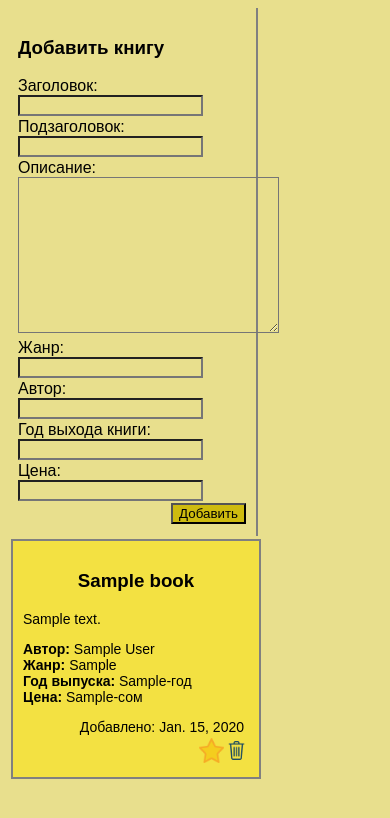
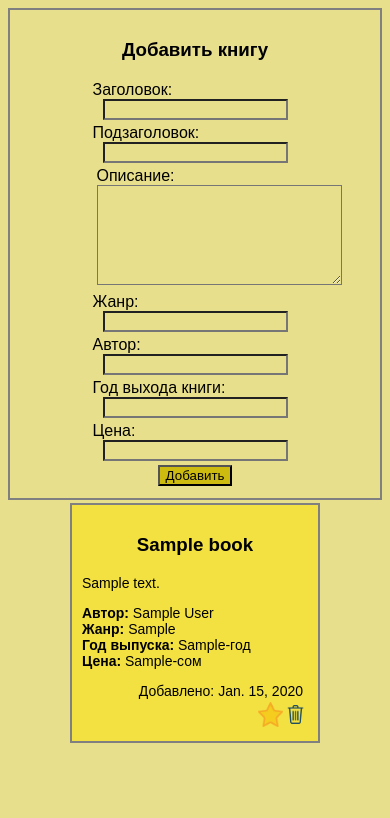
Before and after one commit to SultanZu/todo, a Django app: page /books/ in a window 390 px wide. Shown: the top 818 px of the page. Run offline with Django 3.2, Linux system fonts and the light colour scheme; tables that the repository leaves empty hold one stand-in row (values such as "Sample post").

Commit message:
make mobile version

```diff
--- a/main/static/styles/styles-books.css
+++ b/main/static/styles/styles-books.css
@@ -5,7 +5,7 @@
 body{
     background-color: #e8df8d;
     display: flex;
-    flex-wrap: wrap;
+    /* flex-wrap: wrap; */
 }
 body a {
     text-decoration: none;
@@ -24,6 +24,7 @@ form {
     height: 100%;
     padding: 10px;
     border-right: 2px solid gray;
+    position: fixed;
 }
 form p {
     margin: 2px 0;
@@ -43,6 +44,14 @@ button {
     justify-content: space-evenly;
 }
 
+.container_for_item {
+    width: 80%;
+    display: flex;
+    flex-wrap: wrap;
+    position: absolute;
+    right: 0;
+}
+
 .item {
     background-color: khaki;
     width: 250px;
@@ -58,7 +67,8 @@ button {
     cursor: pointer;
     transform: scale(1.01);
 }
-.item.marked {
+.item.marked,
+.book_detail.marked {
     background-color: #f3e142;
     border: 2px solid gray;
 }
@@ -105,3 +115,57 @@ button {
 .book_detail a button {
     cursor: pointer;
 }
+
+@media screen and (max-width: 1279px) {
+     .container_for_item {
+         justify-content: center;
+     }
+}
+@media screen and (max-width: 1075px) {
+    body {
+        display: block;
+    }
+
+    form {
+        display: flex;
+        flex-wrap: wrap;
+        justify-content: center;
+        position: static;
+        width: auto;
+        border: 2px solid gray;
+    }
+    h3 {
+        width: 100%;
+        text-align: center;
+    }
+    form input {
+        margin: 0 10px;
+    }
+    form p:nth-child(5) {
+        width: 100%;
+        display: flex;
+        justify-content: center;
+    }
+    textarea {
+        max-width: 400px;
+        height: 100px;
+    }
+    .container_for_item {
+        position: static;
+        width: 100%;
+    }
+}
+@media screen and (max-width: 434px) {
+    form {
+        display: flex;
+        flex-direction: column;
+        align-items: center;
+        position: static;
+        width: auto;
+        border: 2px solid gray;
+    }
+    form p:nth-child(5) {
+        width: 197px;
+        display: block;
+    }
+}
--- a/main/templates/books.html
+++ b/main/templates/books.html
@@ -16,7 +16,7 @@
         {% csrf_token %}
         <p><span>Заголовок: </span><br><input type="text" name="book-title"></p>
         <p><span>Подзаголовок: </span><br><input type="text" name="book-subtitle"></p>
-        <p><span>Описание: </span><br><textarea name="book-des" cols="30" rows="10"></textarea></p>
+        <p><span>Описание: </span><br><textarea name="book-des" cols="28" rows="18"></textarea></p>
         <p><span>Жанр: </span><br><input type="text" name="book-genre"></p>
         <p><span>Автор: </span><br><input type="text" name="book-author"></p>
         <p><span>Год выхода книги: </span><br><input type="text" name="book-year"></p>
@@ -24,6 +24,7 @@
         <p><button>Добавить</button></p>
     </form>
 
+    <div class="container_for_item">
         {% for book in books %}
         <a href="{% url 'book-details' book.id %}">
             <div class="item
@@ -56,6 +57,8 @@
         </a>
         {% endfor %}
 
+    </div>
+
 </body>
 
 </html>
--- a/main/templates/books_detail.html
+++ b/main/templates/books_detail.html
@@ -12,7 +12,11 @@
 <body>
     {% for book in books %}
     <div class="book_box">
-        <div class="book_detail">
+        <div class="book_detail
+        {% if book.is_favorite %}
+            marked
+        {% endif %}
+        ">
             <h1>{{ book.title }}</h1>
             <p>{{ book.description }}</p>
             <div class="item-footer">
```
Lines whose indentation alone changed are shown as unchanged.
